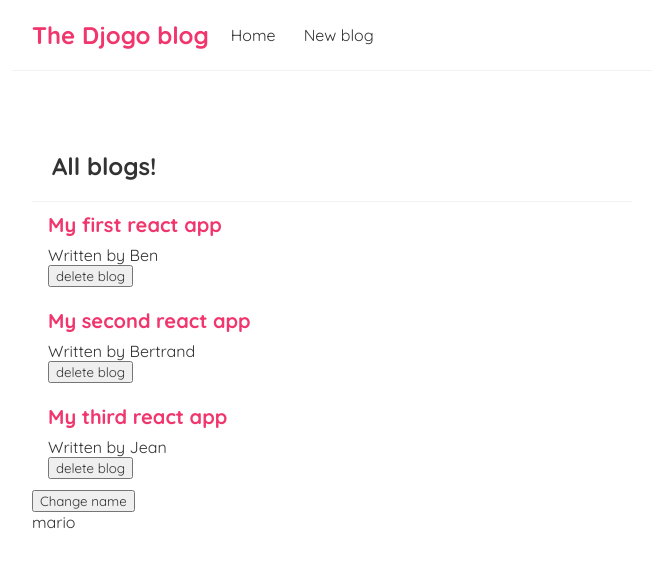
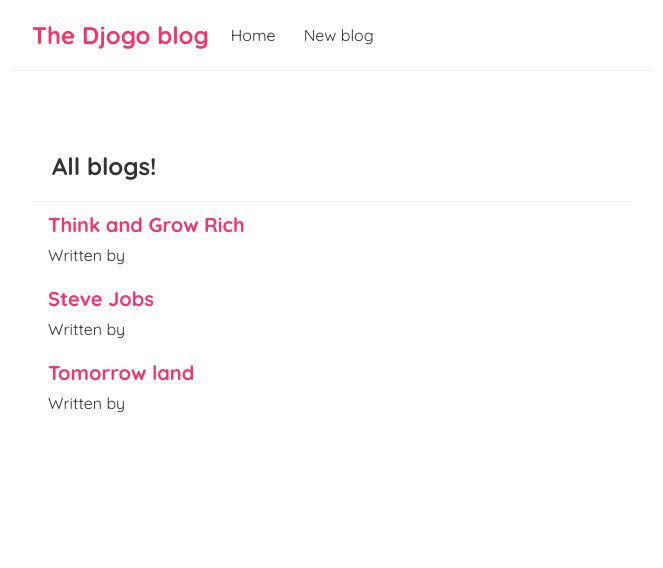
Before and after one commit to bergad37/React-exercises, a React (Create React App) app: page / in a window 1280 px wide. Shown: the top 568 px of the page, without its empty margins (308-971 px from the left). Built offline with nearby package versions, Linux system fonts and the light colour scheme; data requests are answered from the project's data file.

Commit message:
json web server

```diff
--- /dev/null
+++ b/Data/db.json
@@ -0,0 +1,22 @@
+{
+    "blogs":[
+        {
+        "title":"   Think and Grow Rich",
+        "body":"Lorem Ipsum is simply dummy text of the printing",
+        "auhtor":"joe",
+        "id":1
+        },
+        {
+            "title":"   Steve Jobs",
+            "body":"Lorem Ipsum is simply dummy text of the printing",
+            "auhtor":"john",
+            "id":2
+        },
+        {
+            "title":"Tomorrow  land",
+            "body":"Lorem Ipsum is simply dummy text of the printing",
+            "auhtor":"Doe",
+            "id":3
+        }
+    ]
+}
--- a/src/BlogList.js
+++ b/src/BlogList.js
@@ -1,6 +1,6 @@
 import './index.css'
 
-export const BlogList = ({blogs,title,handleDelete}) => {
+export const BlogList = ({blogs,title}) => {
 //     const blogs=props.blogs; // Just in case we need to access the props
 //    const title=props.title;
 
@@ -12,7 +12,6 @@ export const BlogList = ({blogs,title,handleDelete}) => {
         <div className="blog-preview" key={blog.id}>
         <h2>{blog.title}</h2>
         <p>Written by {blog.author}</p>
-        <button onClick={()=>handleDelete(blog.id)}>delete blog</button>
         </div>
           ))}</div>
 
--- a/src/Home.js
+++ b/src/Home.js
@@ -3,27 +3,39 @@ import './index.css';
 import { BlogList } from "./BlogList";
 
 export const Home = () => {
-  const [blogs,setBlogs]=useState([
-    {title:'My first react app',body:'Lorem Ipsum is simply dummy text of the printing',author:'Ben',id:1},
-    {title:'My second react app',body:'Lorem Ipsum is simply dummy text of the printing',author:'Bertrand',id:2},
-    {title:'My third react app',body:'Lorem Ipsum is simply dummy text of the printing',author:'Jean',id:3}
-  ]);
+  const [blogs,setBlogs]=useState(null);
+  const [name,setName]=useState('mario');
+  const [isPending,setIsPending]=useState(true);
+const [error,setError]=useState(null);
 
-  const [name,setName]=useState('mario');
-  const handleDelete=(id)=>{
-const newBlogs=blogs.filter(blog=>blog.id!==id);
-setBlogs(newBlogs);
-  }
   useEffect(()=>{
-console.log(blogs);
+setTimeout(()=>{
+  fetch('http://localhost:8000/blogs')
+  .then(res=>{
+    if(!res.ok){
+      throw Error('Could not fetch data from the server');
+    }
+    return res.json();
+  })
+  .then(data=>{
+   // console.log(data);
+    setBlogs(data);
+    setIsPending(false);
+    setError(null);
+  })
+  .catch((err)=>{
+setError(err.message);
+setIsPending(false);
+  })
+},2000);
 
-  },[name]);//dependence array , the use effect is activated only when the sate of name changes but not the state of blogs
+  },[]);//dependence array , the use effect is activated only when the sate of name changes but not the state of blogs
 
   return (
     <div className='home'>
-   <BlogList blogs={blogs} title='All blogs!' handleDelete={handleDelete}/>
-   <button onClick={()=>setName('chris')}>Change name</button>
-   <p>{name}</p>
+    {error && <div>{error}</div>}
+    {isPending && <div>Loading.....</div>}
+   {blogs && <BlogList blogs={blogs} title='All blogs!' /> }
     </div>
   )
 }
```
